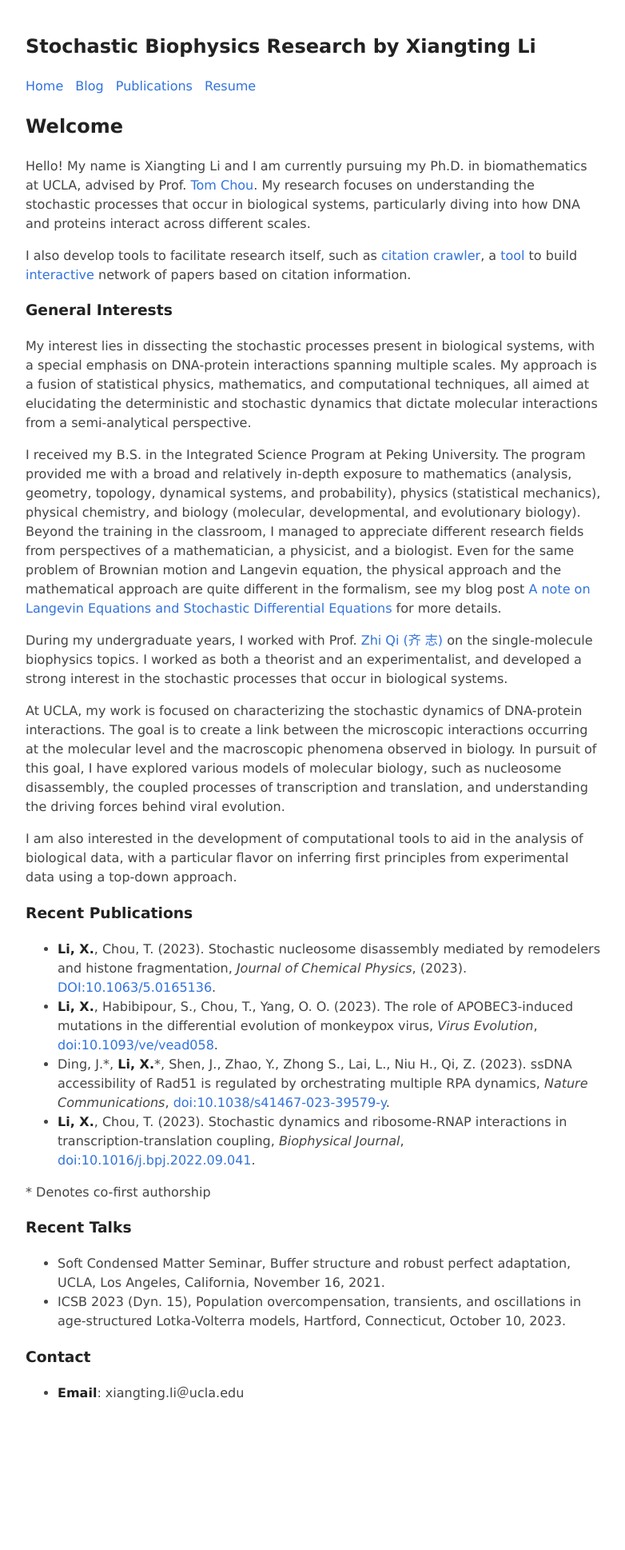
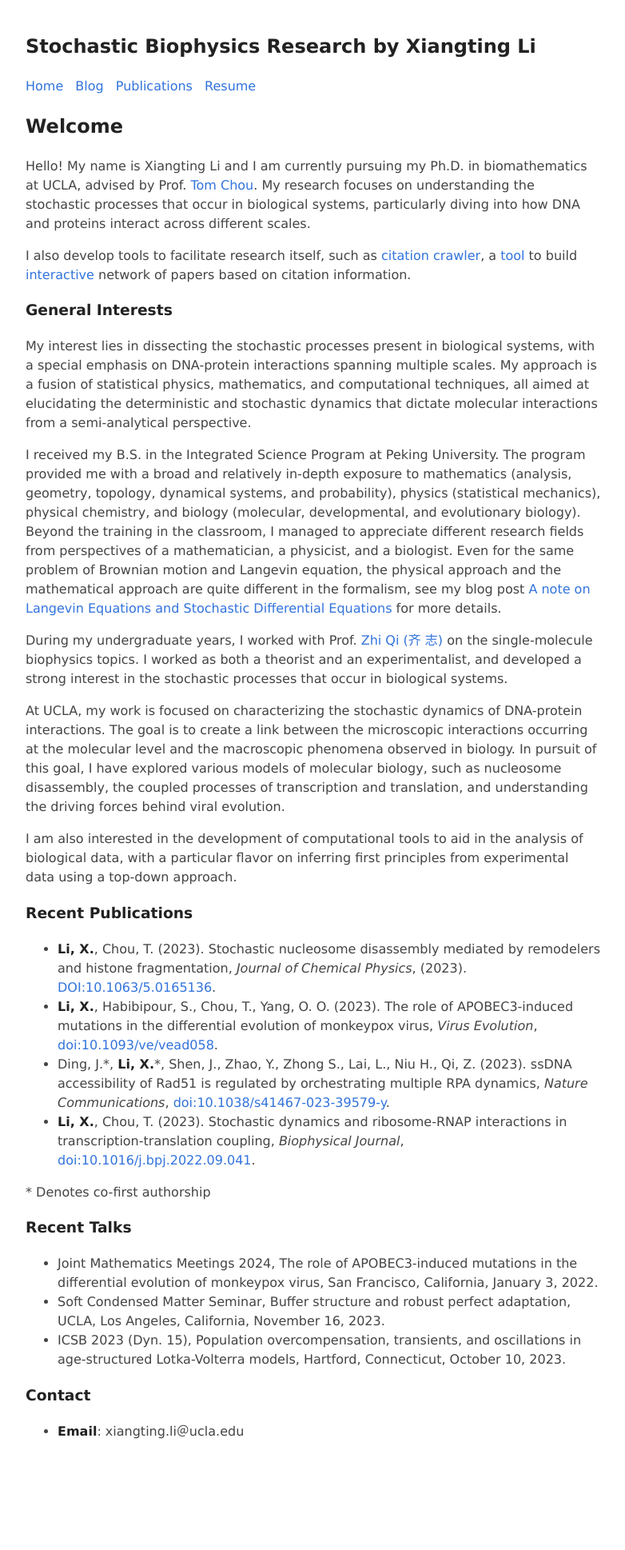
Before and after one commit to hsianktin/hsianktin.github.io, a Jekyll site: the page built from index.md, in a window 1280 px wide. Shown: the whole page at 80% size, without its empty margins (248-1030 px from the left). Built offline with Jekyll 4.4.1, drawn with Linux system fonts in a browser that asks for light colours; before the commit the page ends 1890 px from its top, so only the background shows below that.

Commit message:
regular update

```diff
--- a/index.md
+++ b/index.md
@@ -69,7 +69,8 @@ approach.
 \* Denotes co-first authorship
 
 ### Recent Talks
-- Soft Condensed Matter Seminar, Buffer structure and robust perfect adaptation, UCLA, Los Angeles, California, November 16, 2021.
+- Joint Mathematics Meetings 2024, The role of APOBEC3-induced mutations in the differential evolution of monkeypox virus, San Francisco, California, January 3, 2022.
+- Soft Condensed Matter Seminar, Buffer structure and robust perfect adaptation, UCLA, Los Angeles, California, November 16, 2023.
 - ICSB 2023 (Dyn. 15), Population overcompensation, transients, and oscillations in age-structured Lotka-Volterra models, Hartford, Connecticut, October 10, 2023.
 
 ### Contact
```
Also changed, not shown: about.markdown (deleted, +0 -18 lines), publications.md (+1 -0 lines), _my_tags/network.md (line endings or trailing spaces), 1 other file.
